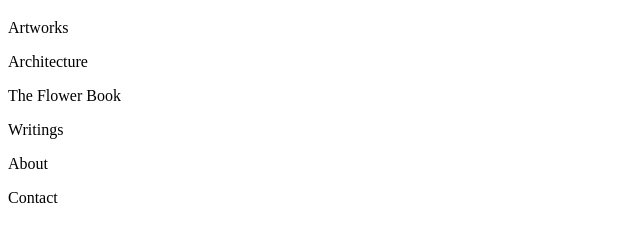
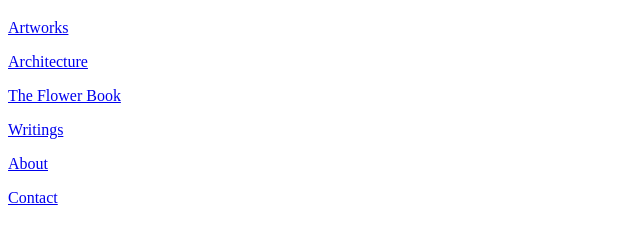
Before and after one commit to ryleedesign99/Hunji, a plain HTML site: page Index.html in a window 1280 px wide. Shown: the part 61-302 px from the top of the page, without its empty margins (0-640 px from the left). Drawn offline with Linux system fonts and the light colour scheme.

Commit message:
Css starter

```diff
--- a/Index.html
+++ b/Index.html
@@ -2,18 +2,27 @@
 <html lang="en">
 
     <head>
+        <meta charset="utf_8" />
+        <meta name="viewport" content="width=device-width, initial-scale=1.0" />
+        <link ref="styles.css" rel="stylesheet" />
         <title>HUNJI</title>
     </head>
     <body>
         <main>
             <h1>Hunji's Archive</h1>
             <section>
-                <p>Artworks</p>
-                <p>Architecture</p>
-                <p>The Flower Book</p>
-                <p>Writings</p>
-                <p>About</p>
-                <p>Contact</p>
+                <p><a target="_blank" href="Artworks.html">Artworks</a>
+                </p>
+                <p><a target="_blank" href="Architecture.html">Architecture</a>
+                </p>
+                <p><a target="_blank" href="TheFlowerBook.html">The Flower Book</a>
+                </p>
+                <p><a target="_blank" href="Writings.html">Writings</a>
+                </p>
+                <p><a target="_blank" href="About.html">About</a>
+                </p>
+                <p><a target="_blank" href="Contact.html">Contact</a>
+                </p>
             </section>
         </main>
     </body>
--- /dev/null
+++ b/styles.css
@@ -0,0 +1,5 @@
+/* styles.css */
+
+body {
+    background-color: lightblue;
+}
```
Also changed, not shown: About.html (added), Architecture.html (added), Artworks.html (added), Contact.html (added), TheFlowerBook.html (added), Writings.html (added), 1 other file.
